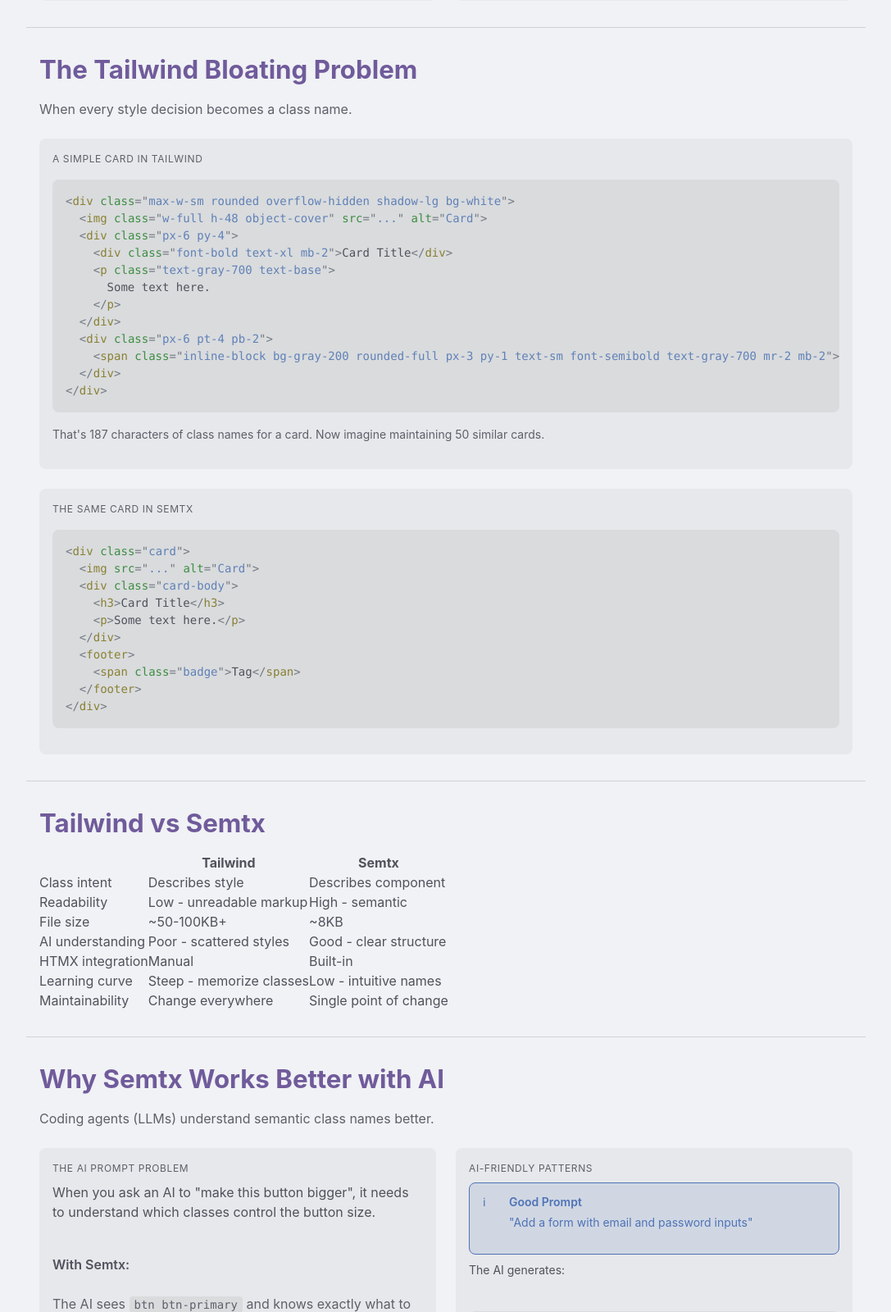
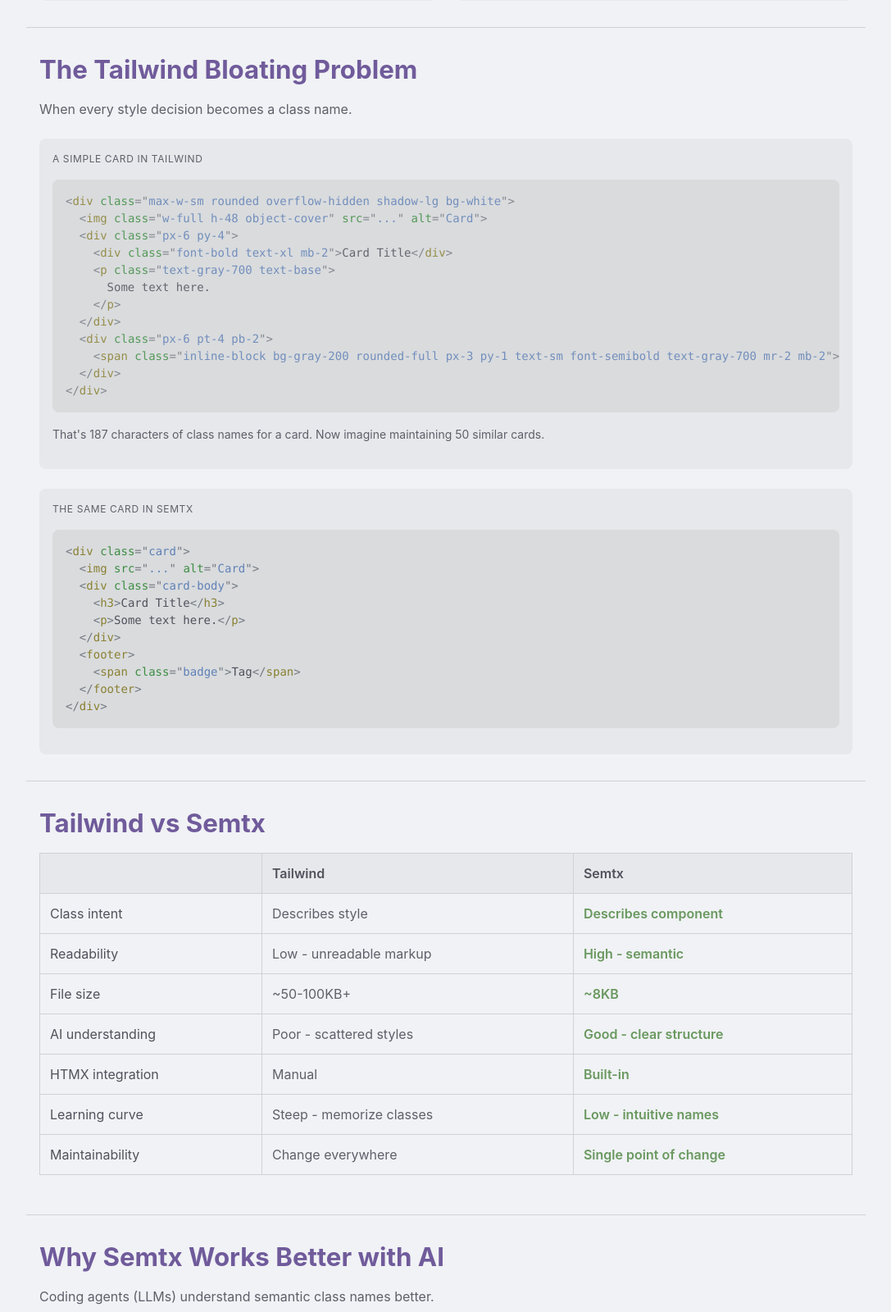
Before and after one commit to madeonawave/SemtX_web, a Django app: page /philosophy in a window 1280 px wide. Shown: the part 3470-5070 px from the top of the page at 82% size, without its empty margins (96-1183 px from the left). Run offline with Django 5.2, Linux system fonts and the light colour scheme; grey boxes labelled with a size stand in for pictures from a placeholder-image service; some libraries are stand-ins or nearby versions.

Commit message:
table styling

```diff
--- a/src/main/static/css/demo.css
+++ b/src/main/static/css/demo.css
@@ -127,3 +127,35 @@ pre[class*="language-"] {
 .token.italic {
   font-style: italic;
 }
+
+/* Comparison table */
+.comparison-table {
+  width: 100%;
+  border-collapse: collapse;
+  margin: var(--space-4) 0;
+}
+
+.comparison-table th,
+.comparison-table td {
+  padding: var(--space-3);
+  border: var(--border-w) solid var(--border);
+  text-align: left;
+}
+
+.comparison-table th {
+  background: var(--bg-mantle);
+  font-weight: 600;
+}
+
+.comparison-table .winner {
+  color: var(--green);
+  font-weight: 600;
+}
+
+.comparison-table .loser {
+  color: var(--text-sub);
+}
+
+.bloated-example {
+  opacity: 0.85;
+}
```
